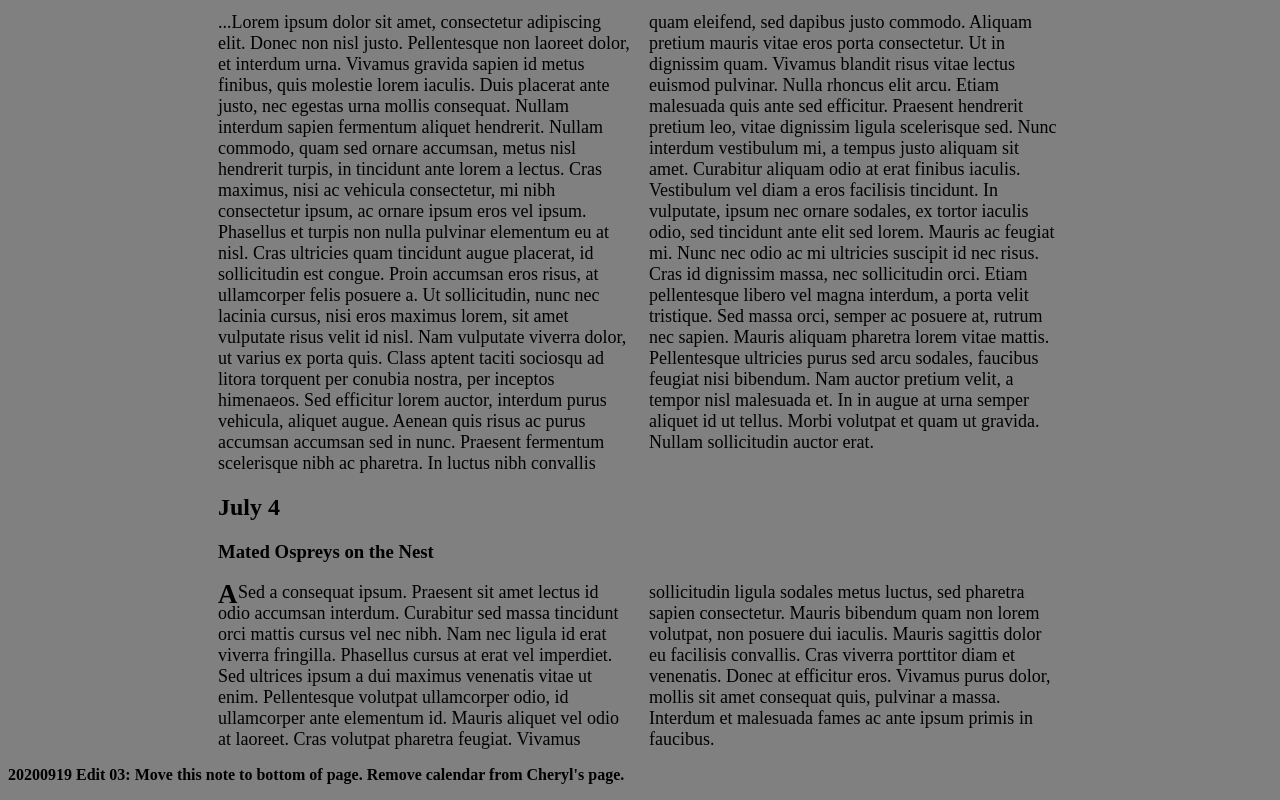
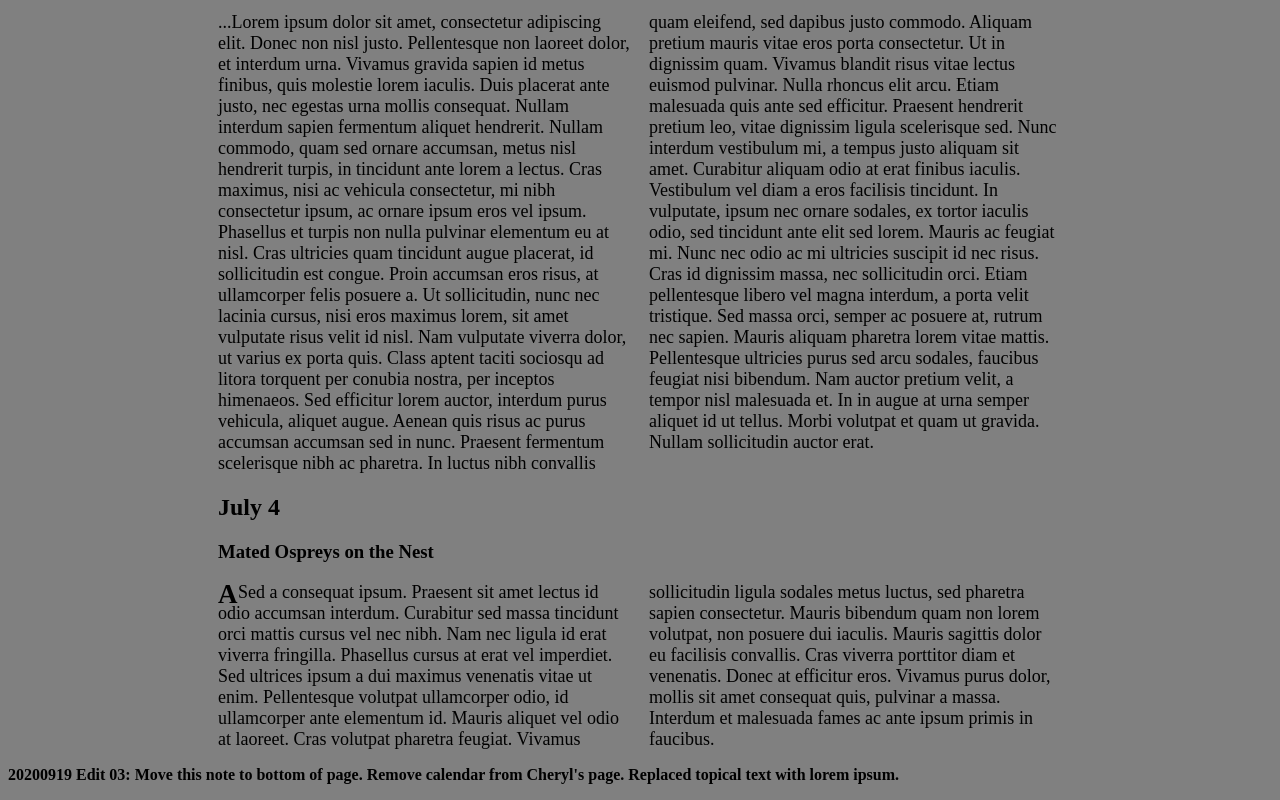
Before and after one commit to fauxment/IndependentOsprey, a plain HTML site: page index.htm in a window 1280 px wide. Shown: the part 565-1365 px from the top of the page. Drawn offline with Linux system fonts and the light colour scheme.

Commit message:
Update index.htm

```diff
--- a/index.htm
+++ b/index.htm
@@ -71,7 +71,7 @@ Praesent hendrerit pretium leo, vitae dignissim ligula scelerisque sed. Nunc int
 Cras volutpat pharetra feugiat. Vivamus sollicitudin ligula sodales metus luctus, sed pharetra sapien consectetur. Mauris bibendum quam non lorem volutpat, non posuere dui iaculis. Mauris sagittis dolor eu facilisis convallis. Cras viverra porttitor diam et venenatis. Donec at efficitur eros. Vivamus purus dolor, mollis sit amet consequat quis, pulvinar a massa. Interdum et malesuada fames ac ante ipsum primis in faucibus.
 </div>
 
-<p><b>20200919 Edit 03: Move this note to bottom of page.  Remove calendar from Cheryl's page.</b></p>
+<p><b>20200919 Edit 03: Move this note to bottom of page.  Remove calendar from Cheryl's page.  Replaced topical text with lorem ipsum.</b></p>
 
 
 </body>
```
